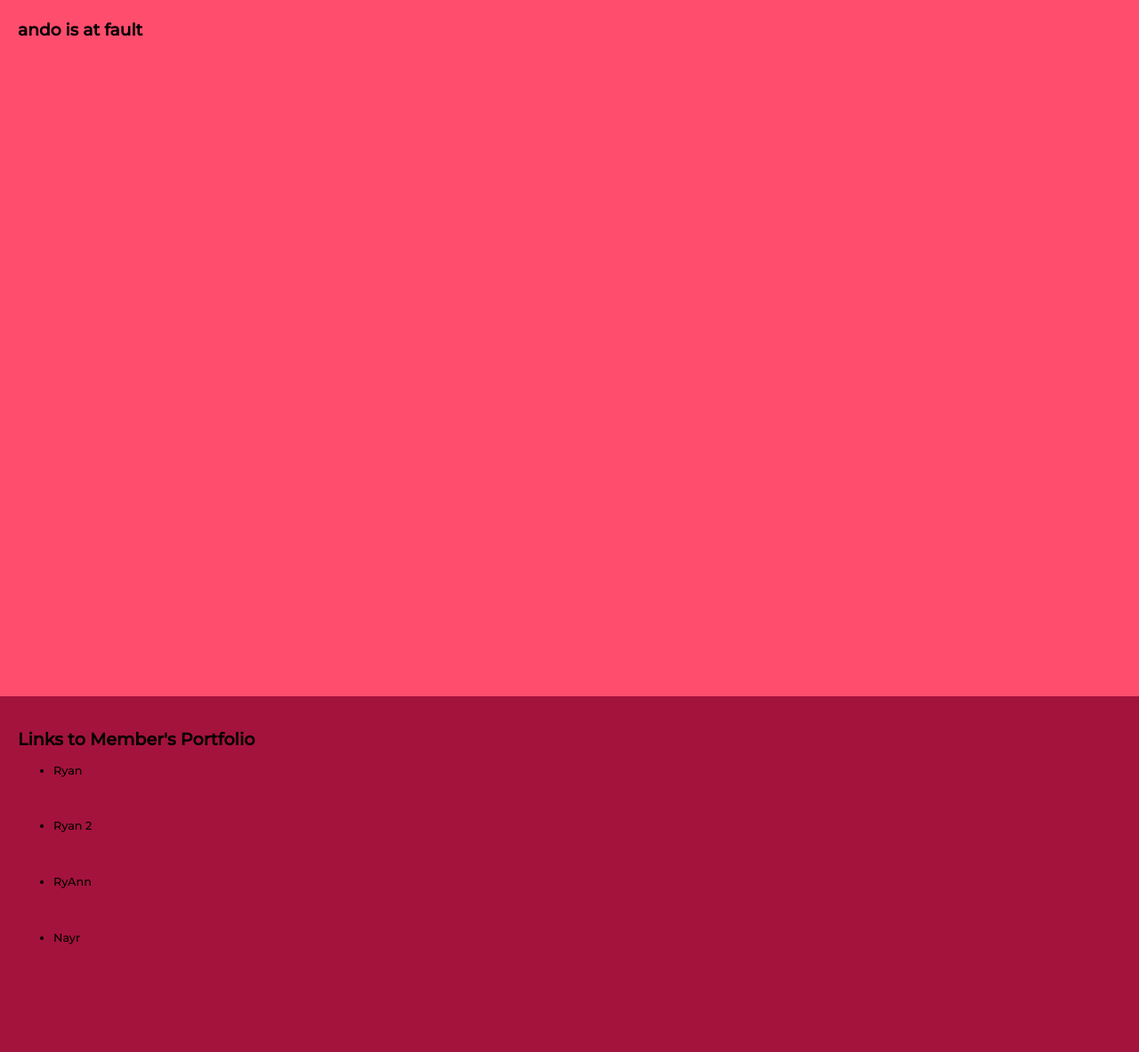
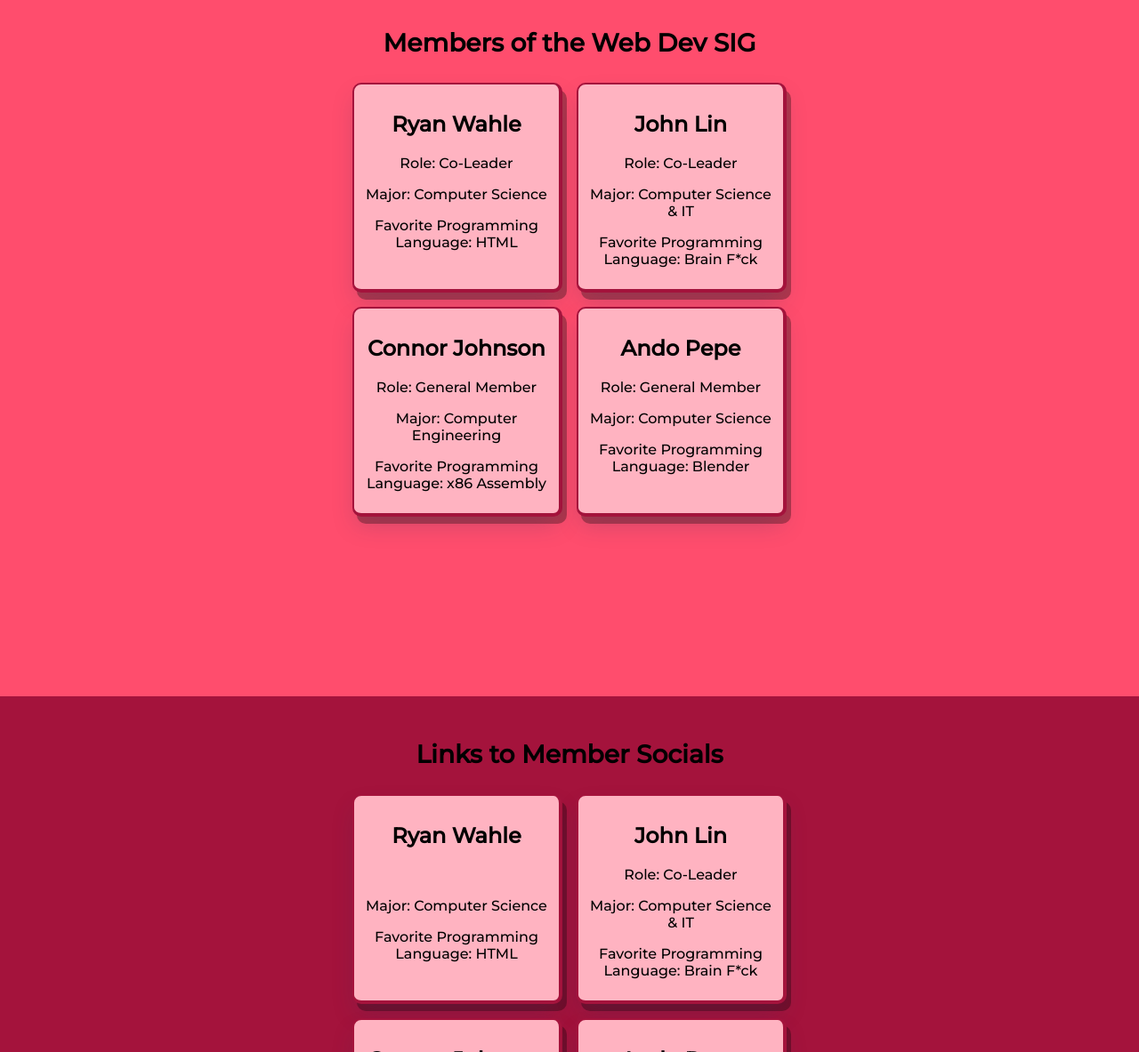
Before and after one commit to Derbzzzzzz/WebDevSIGWebsite, a plain HTML site: page index.html in a window 1280 px wide. Shown: the part 1617-2800 px from the top of the page at 89% size. Drawn offline with nearby package versions, Linux system fonts and the light colour scheme.

Commit message:
Meeting 11/29

```diff
--- a/index.html
+++ b/index.html
@@ -7,6 +7,7 @@
     <link rel="stylesheet" href="https://fonts.googleapis.com/css2?family=Material+Symbols+Outlined:opsz,wght,FILL,GRAD@20..48,100..700,0..1,-50..200" />
     <link rel="stylesheet" href="style.css">
     <script src="nav.js" defer></script>
+    <script src='https://kit.fontawesome.com/a076d05399.js' defer></script>
     <title>Web Dev SIG</title>
     <!-- onClick='document.getElementById("middle").scrollIntoView({behavior:"smooth"});' -->
     <!-- We want to possibly ditch the scroller and then make two divs (one for the first home page and one for the three other section)
@@ -23,7 +24,7 @@
         </section>
         <main>
             <div class="nav">
-                <div class="navContainer">
+                <div class="navContainer navContainerBack" data-hidden>
                     <div class="navTitle">Navigation</div>
                     <div class="navContentContainer flexCol">
                         <div class="navContent navContent1" onClick='document.querySelector(".section1").scrollIntoView({behavior:"smooth"});'>Home</div>
@@ -35,7 +36,7 @@
             </div>
             <section class="section2 flexCol">
                 <div class="limitWidth">
-                    <h1>About The Web Development SIG</h1>
+                    <h1>About The Web Dev SIG</h1>
                     <p>The web dev sig is where a bunch of web devs do a bunch of web endevors</p>
                     <h3>Topics Covered:</h3>
                     <ul>
@@ -49,19 +50,64 @@
                 </div>
             </section>
             <section id = "middle" class="section3 flexCol">
-                <div>
-                    <h1>ando is at fault</h1>
-                </div>
+                    <h1>Members of the Web Dev SIG</h1>
+                        <div class="cardContainer">
+                            <div class="pop card">
+                                <h2>Ryan Wahle</h2>
+                                <p>Role: Co-Leader</p>
+                                <p>Major: Computer Science</p>
+                                <p>Favorite Programming Language: HTML</p>
+                            </div>
+                            <div class="pop card">
+                                <h2>John Lin</h2>
+                                <p>Role: Co-Leader</p>
+                                <p>Major: Computer Science & IT</p>
+                                <p>Favorite Programming Language: Brain F*ck</p>
+                            </div>
+                            <div class="pop card">
+                                <h2>Connor Johnson</h2>
+                                <p>Role: General Member</p>
+                                <p>Major: Computer Engineering</p>
+                                <p>Favorite Programming Language: x86 Assembly</p>
+                            </div>
+                            <div class="pop card">
+                                <h2>Ando Pepe</h2>
+                                <p>Role: General Member</p>
+                                <p>Major: Computer Science</p>
+                                <p>Favorite Programming Language: Blender</p>
+                            </div>
+                        </div>
             </section>
             <section class="section4 flexCol LINKS">
-                <div class="limitWidth">
-                    <h2>Links to Member's Portfolio</h2>
-                    <ul>
-                        <li class="spaceInList">Ryan</li>
-                        <li class="spaceInList">Ryan 2</li>
-                        <li class="spaceInList">RyAnn</li>
-                        <li class="spaceInList">Nayr</li>
-                    </ul>
+                <h1>Links to Member Socials</h1>
+                <div class="cardContainer">
+                    <div class="pop card">
+                        <h2>Ryan Wahle</h2>
+                        <a href="https://www.linkedin.com">
+                            <img src = "">
+                        </a>
+                        <p>Major: Computer Science</p>
+                        <p>Favorite Programming Language: HTML</p>
+                    </div>
+                    <div class="pop card">
+                        <h2>John Lin</h2>
+                        <p>Role: Co-Leader</p>
+                        <p>Major: Computer Science & IT</p>
+                        <p>Favorite Programming Language: Brain F*ck</p>
+                    </div>
+                    <div class="pop card">
+                        <h2>Connor Johnson</h2>
+                        <i class='fab fa-discord'></i>
+                        <p>Role: General Member</p>
+                        <p>Major: Computer Engineering</p>
+                        <p>Favorite Programming Language: x86 Assembly</p>
+                    </div>
+                    <div class="pop card">
+                        <h2>Ando Pepe</h2>
+                        <p>Role: General Member</p>
+                        <p>Major: Computer Science</p>
+                        <p>Favorite Programming Language: Blender</p>
+                    </div>
                 </div>
             </section>
         </main>
--- a/nav.js
+++ b/nav.js
@@ -0,0 +1,5 @@
+const navButton = document.querySelector("[data-nav-button]");
+
+navButton.addEventListener("click", ()=> {
+    navButton.classList.add("navContainerBack");
+});
--- a/style.css
+++ b/style.css
@@ -2,6 +2,14 @@
 
 @import url('https://fonts.googleapis.com/css2?family=Fraunces:opsz,wght@9..144,700&family=Montserrat:wght@500&display=swap');
 
+/* remove list styles */
+ul[role='list'],
+ol[role='list'],
+li,
+ul {
+    list-style: none;
+    padding: 0;
+}
 /* Style for Google Material Symbols */
 
 .material-symbols-outlined {
@@ -80,6 +88,13 @@ main{
     flex-direction: column;
     justify-content: center;
     gap: 10px;
+    background-color: blue;
+    padding-left: 1rem;
+    transform: translateX(100%);
+}
+.navContainerBack{
+    transform: translateX(0);
+    transition-duration: 100ms;
 }
 
 .navTitle{
@@ -108,6 +123,14 @@ section{
     padding: 20px;
 }
 
+.section2, .section3, .section4{
+    /* padding-right: 200px; */
+    font-size: 1.5rem;
+    display: flex;
+    align-items: center;
+    text-align: center;
+}
+
 /* Section 1 */
 
 .section1{
@@ -131,7 +154,10 @@ section{
 
 .section2{
     background-color: var(--color-2);
-    font-size: 1.5rem;
+}
+
+.list{
+    list-style: none;
 }
 
 .limitWidth{
@@ -144,9 +170,28 @@ section{
 
 .section4{
     background-color: var(--color-4);
-    font-size: 0.8rem;
 }
 
 li.spaceInList{
     margin-bottom: 5%;
 }
+
+/* Card */
+.cardContainer {
+    display: grid;
+    grid-template-columns: auto auto;
+    gap: 1rem;
+}
+.card{
+    font-size: 1rem;
+    height: 210px;
+    width: 210px;
+    padding: 10px;
+    border-radius: 10px;
+    background-color: #ffb3c1;
+
+}
+
+/* -------------- */
+/* css animations */
+/* -------------- */
```
